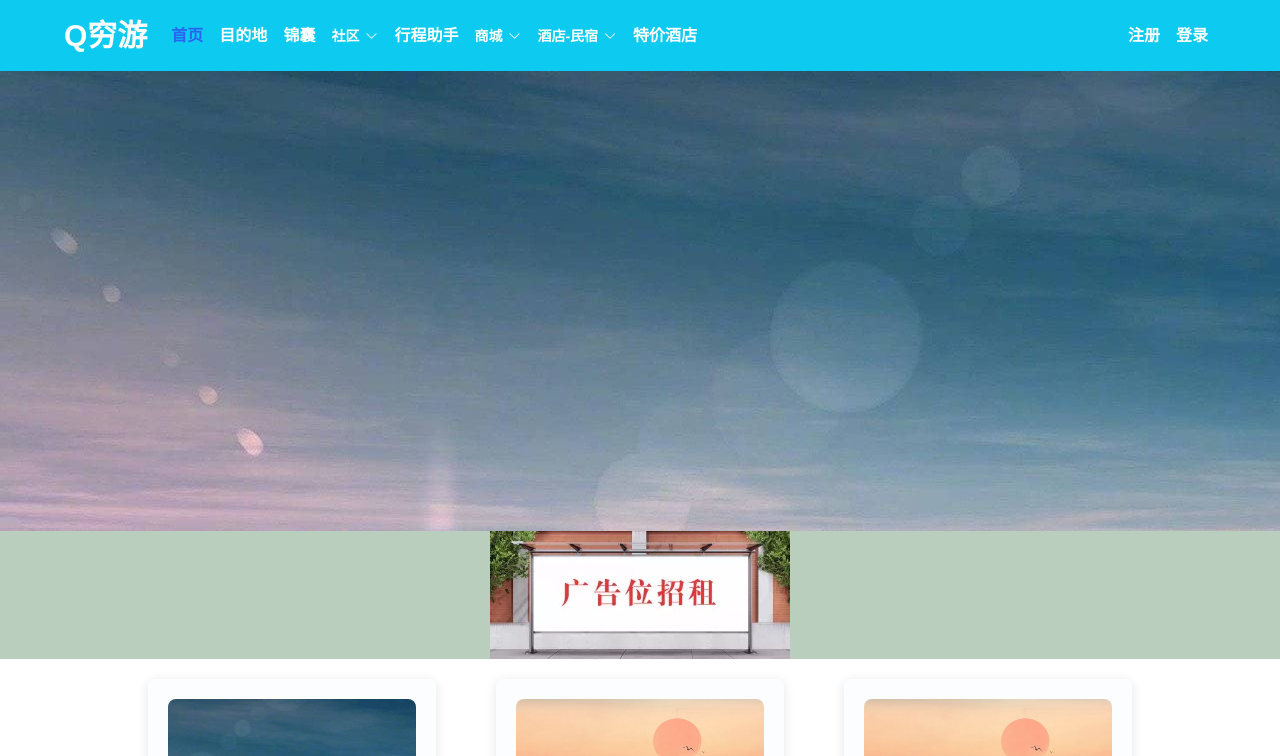
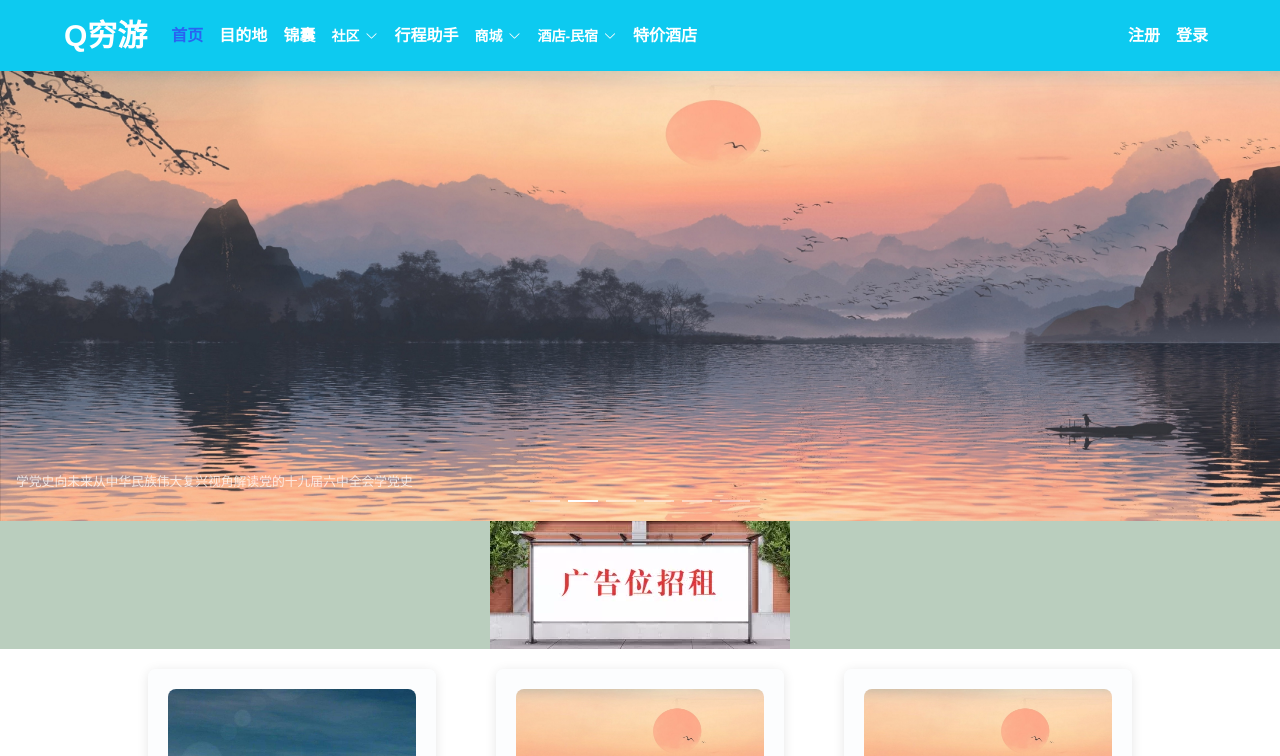
Before and after one commit to Funny1124/walking-with-the-wind, a Vue app: page / in a window 1280 px wide. Shown: the top 756 px of the page. Built offline with nearby package versions, Linux system fonts and the light colour scheme.

Commit message:
首页轮播图修改

```diff
--- a/src/views/HomeView.vue
+++ b/src/views/HomeView.vue
@@ -1,11 +1,16 @@
 <template>
   <div>
-    <el-carousel indicator-position="none" height="460px">
-      <el-carousel-item v-for="(item,index) in srcList" :key="index">
-        <img :src=item alt="加载失败">
-        <h2>{{ index }}</h2>
-      </el-carousel-item>
-    </el-carousel>
+    <div class="block">
+      <el-carousel trigger="click" height="450px">
+        <el-carousel-item v-for="(item, index) in new_list" :key="index">
+          <div class="pic_item">
+            <img class="small" :src="item.image" alt=""/>
+            <h3>{{ item.description }}</h3>
+          </div>
+        </el-carousel-item>
+      </el-carousel>
+    </div>
+
     <div id="advertising">
       <img :src=advertising alt="广告招租" style="width: 30%; max-width: 300px">
     </div>
@@ -74,6 +79,11 @@ export default {
   text-align: center;
 }
 
+h2 {
+  font-size: 18px;
+  color: crimson;
+}
+
 .Content {
   width: 80%;
   margin: 0 auto;
@@ -104,4 +114,54 @@ export default {
   float: right;
 }
 
+.pic_item {
+  position: relative;
+  height: 100%;
+}
+
+.el-carousel__item h3 {
+  color: white;
+  font-size: 0.8rem;
+  opacity: 0.75;
+  margin: 0;
+}
+
+.el-carousel__item:nth-child(2n) {
+  background-color: #99a9bf;
+}
+
+.el-carousel__item:nth-child(2n + 1) {
+  background-color: #d3dce6;
+}
+
+.block {
+  width: 100%;
+}
+
+.small {
+  width: 100%;
+  height: 100%;
+  position: relative;
+}
+
+.pic_item {
+  position: relative;
+  height: 100%;
+}
+
+.pic_item:hover {
+  cursor: pointer;
+}
+
+.pic_item img {
+  width: 100%;
+  height: 100%;
+}
+
+.pic_item h3 {
+  position: absolute;
+  left: 1rem;
+  bottom: 2rem;
+}
+
 </style>
```
